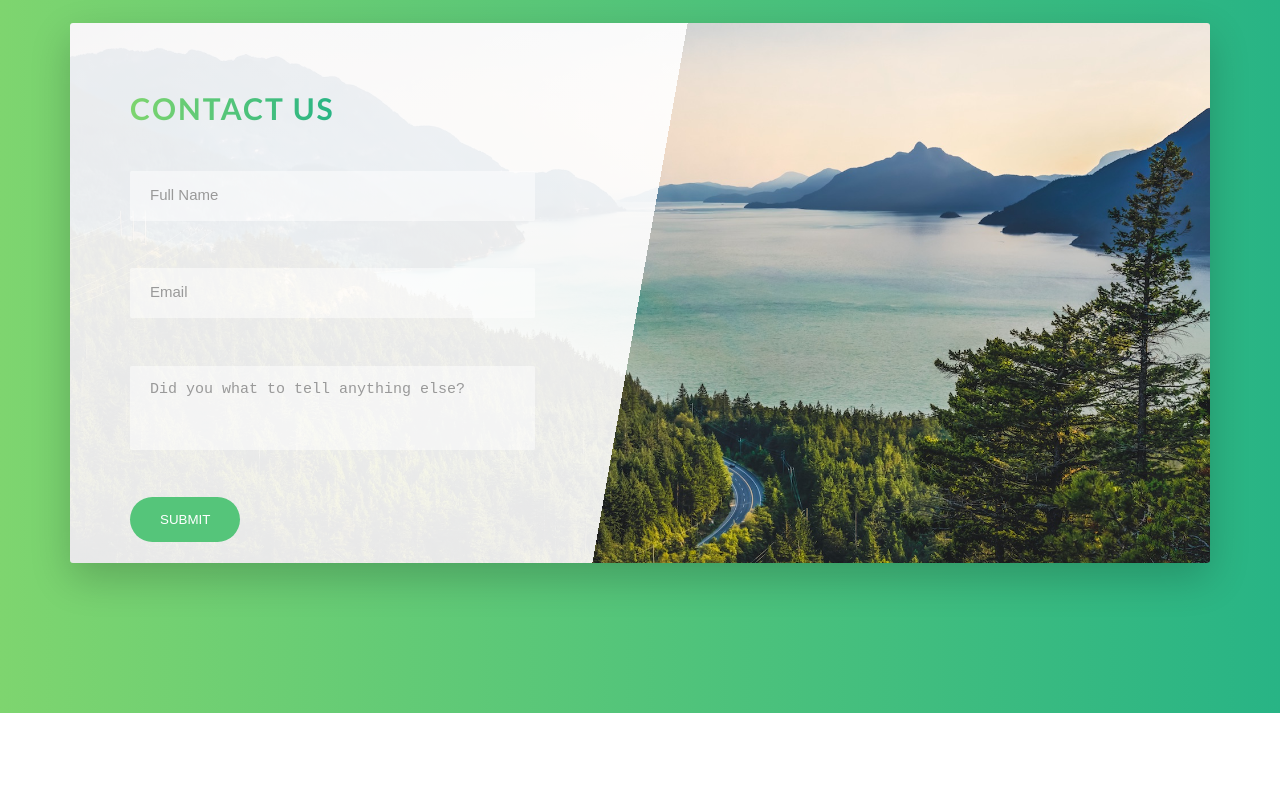
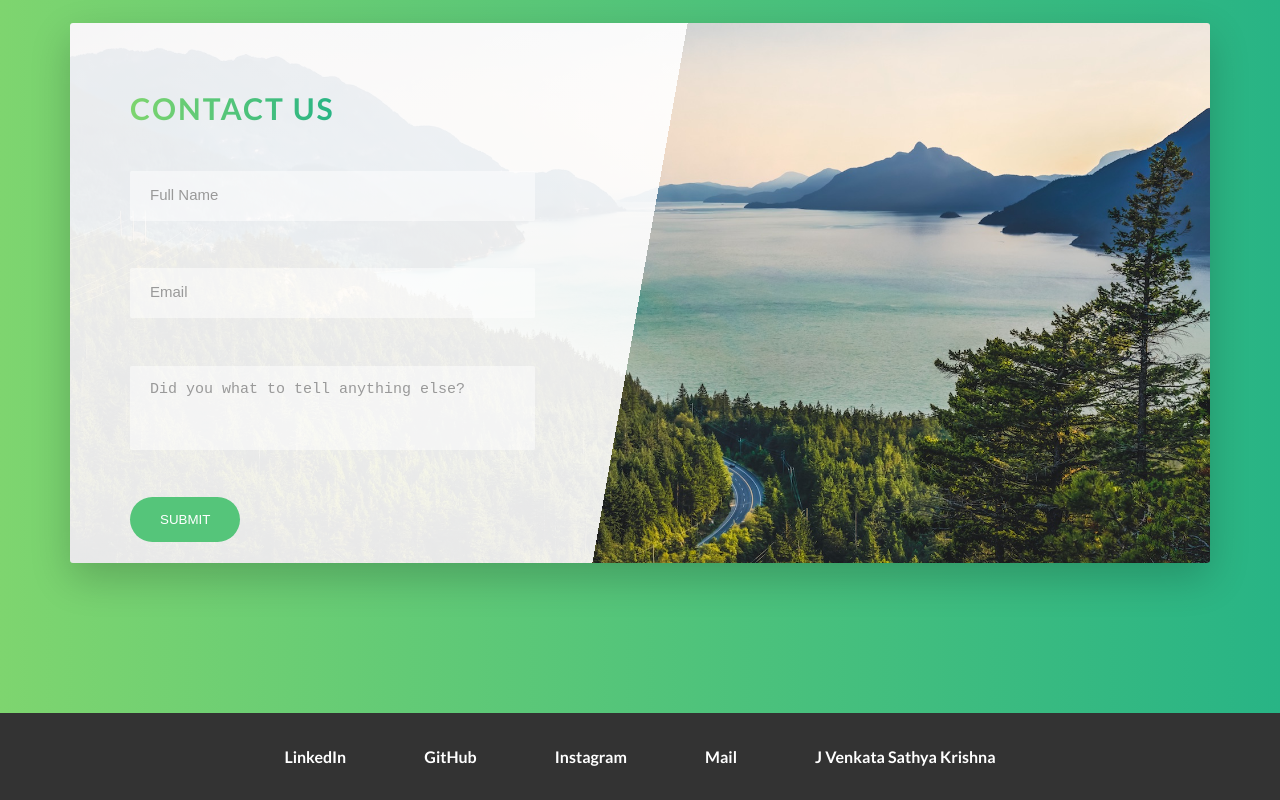
Before and after one commit to krishna13052001/toursite, a website: page index.html in a window 1280 px wide. Shown: the part 4279-5079 px from the top of the page. Before the commit the page ends 4992 px from the top, so only its background shows below. Drawn offline with Linux system fonts and the light colour scheme.

Commit message:
add footer

```diff
--- a/index.html
+++ b/index.html
@@ -285,6 +285,21 @@
             </div>
         </section>
     </main>
+    <footer class="footer">
+        <div class="row">
+            <div class="col">
+                <div class="footer__navigation">
+                    <ul class="footer__list">
+                        <li class="footer__item"><a href="https://www.linkedin.com/in/sathya-krishna-2001/" class="footer__link" target="_blank">LinkedIn</a></li>
+                        <li class="footer__item"><a href="https://github.com/krishna13052001" class="footer__link" target="_blank">GitHub</a></li>
+                        <li class="footer__item"><a href="https://www.instagram.com/krishna_jvsk/" class="footer__link" target="_blank">Instagram</a></li>
+                        <li class="footer__item"><a href="mailto:jvsathyakrishna18bcs@iiitkottayam.ac.in" class="footer__link" target="_blank">Mail</a></li>
+                        <li class="footer__item"><a href="https://jvskrishna.netlify.app/" class="footer__link" target="_blank">J Venkata Sathya Krishna</a></li>
+                    </ul>
+                </div>
+            </div>
+        </div>
+    </footer>
 </body>
 
 </html>
--- /dev/null
+++ b/sass/layout/_footer.scss
@@ -0,0 +1,35 @@
+.footer{
+    background-color: #333;
+    color: $color-white;
+    font-weight: 700;
+    text-align: center;
+    margin: auto;
+    outline: none;
+    justify-content: space-between;
+    // padding: 6rem;
+}
+
+.footer__list{
+    list-style: none;
+}
+.footer__item{
+    display: inline-block;
+    padding: 3rem;
+    &:not(:last-child){
+        margin-right: 1.5rem;
+    }
+}
+
+.footer__link{
+    color: $color-white;
+    text-decoration: none;
+    &:hover{
+        color: $color-primary-lighter;
+        box-shadow:0 1rem 2rem rgba(#eee,$alpha: .2);
+        transform: rotate(5deg) scale(1.3);
+        -webkit-transform: rotate(5deg) scale(1.3);
+        -moz-transform: rotate(5deg) scale(1.3);
+        -ms-transform: rotate(5deg) scale(1.3);
+        -o-transform: rotate(5deg) scale(1.3);
+}
+}
--- a/sass/layout/_grid.scss
+++ b/sass/layout/_grid.scss
@@ -12,7 +12,9 @@
             margin-right: $gutter-horizontal;
         }
     }
-
+    .col{
+        width: 100%;
+    }
     .col-1-of-2{
         width: calc((100% - #{$gutter-horizontal})/2);
     }
--- a/sass/main.scss
+++ b/sass/main.scss
@@ -17,6 +17,7 @@
 
 @import "layout/header";
 @import "layout/grid";
+@import "layout/footer";
 
 
 @import "pages/home";
```
Also changed, not shown: css/compiled-style.css.
